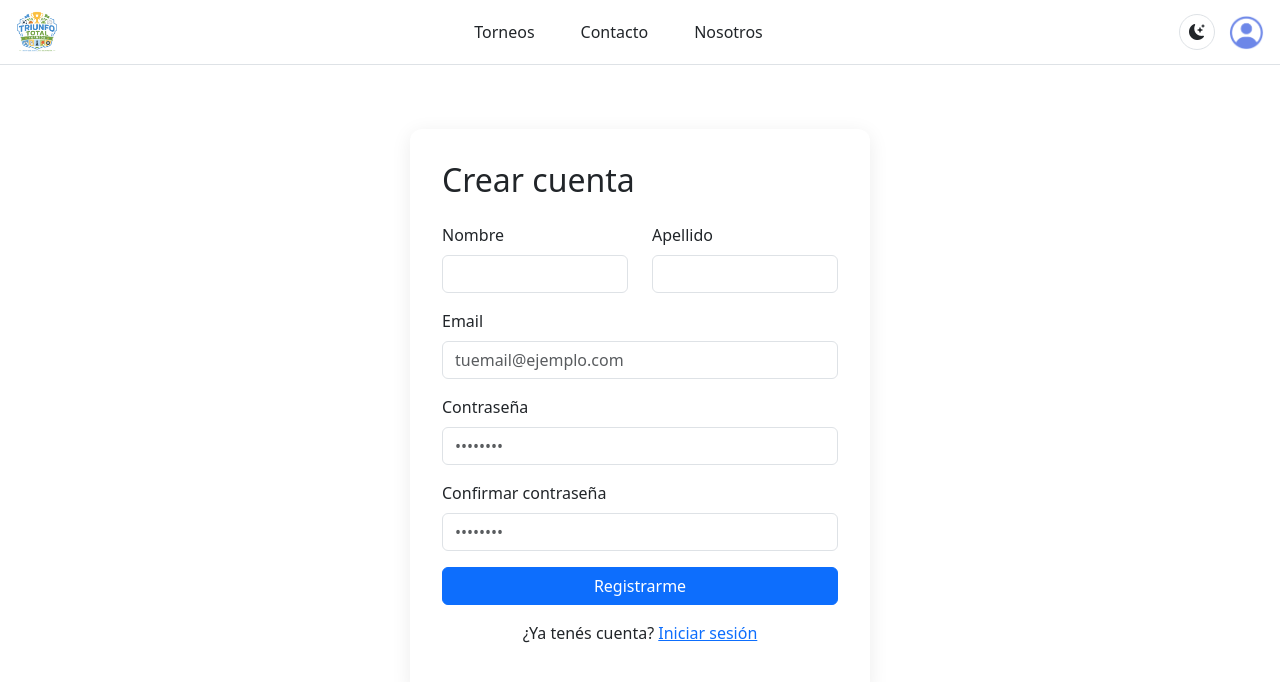
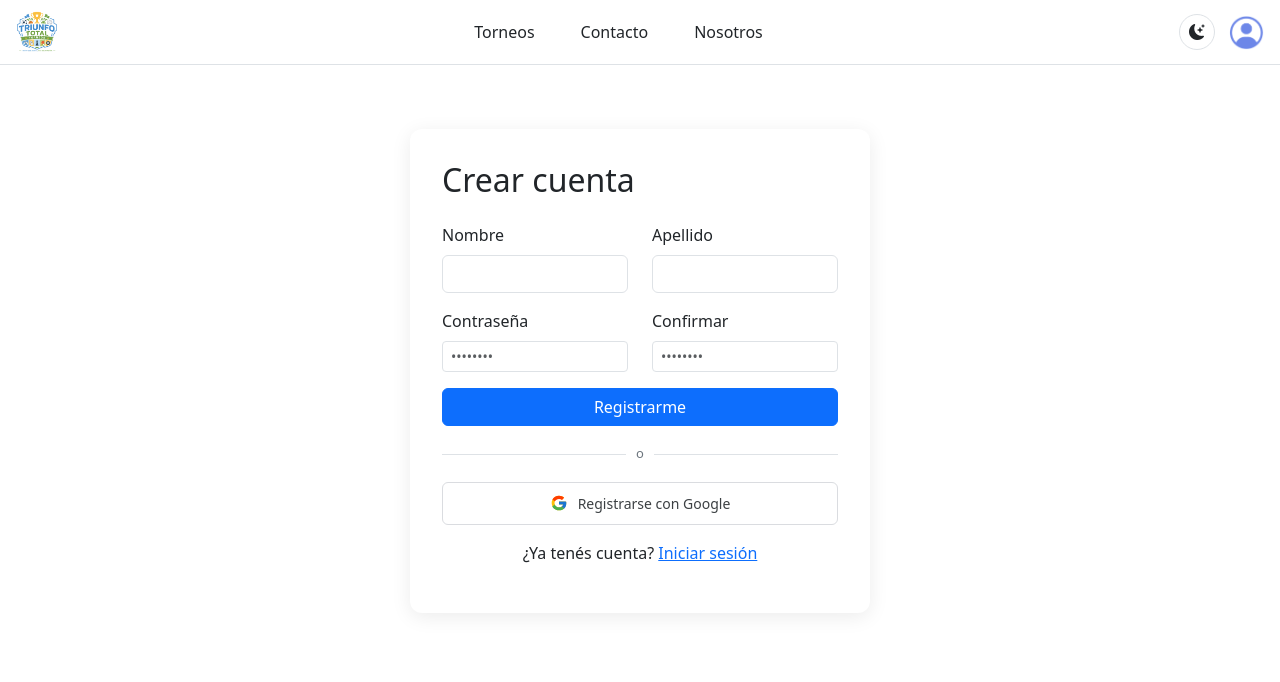
Before and after one commit to MicaelaChans/ByteCraft, a React (Vite) app in the folder TriunfoTotal/: page /register in a window 1280 px wide. Shown: the top 682 px of the page. Built offline with nearby package versions, Linux system fonts and the light colour scheme.

Commit message:
Se agrega boton de google y se corrigen botonoes en login/register

```diff
--- a/TriunfoTotal/src/components/Login.jsx
+++ b/TriunfoTotal/src/components/Login.jsx
@@ -2,6 +2,7 @@ import { useState } from "react";
 import { Link, useNavigate } from "react-router-dom";
 import { useDispatch } from "react-redux";
 import { login } from "../redux/userSlice";
+import GoogleButton from "./partials/GoogleButton";
 import "../css/styles.css";
 
 function Login() {
@@ -124,6 +125,8 @@ function Login() {
             >
               Limpiar
             </button>
+            <div className="auth-divider">o</div>
+            <GoogleButton label="Iniciar sesión con Google" />
           </div>
         </form>
 
--- a/TriunfoTotal/src/components/Register.jsx
+++ b/TriunfoTotal/src/components/Register.jsx
@@ -2,6 +2,7 @@ import { useState } from "react";
 import { Link, useNavigate } from "react-router-dom";
 import { useDispatch } from "react-redux";
 import { login } from "../redux/userSlice";
+import GoogleButton from "./partials/GoogleButton";
 import "../css/styles.css";
 
 function Register() {
@@ -120,25 +121,8 @@ function Register() {
             </div>
           </div>
 
-          <div className="mb-3">
-            <label htmlFor="email" className="form-label">
-              Email
-            </label>
-            <input
-              type="email"
-              id="email"
-              name="email"
-              className={`form-control ${errors.email ? "is-invalid" : ""}`}
-              value={formData.email}
-              onChange={handleChange}
-              placeholder="tuemail@ejemplo.com"
-            />
-            {errors.email && (
-              <div className="invalid-feedback">{errors.email}</div>
-            )}
-          </div>
-
-          <div className="mb-3">
+          <div className="row">
+            <div className="col-6 mb-3">
               <label htmlFor="password" className="form-label">
                 Contraseña
               </label>
@@ -146,7 +130,7 @@ function Register() {
                 type="password"
                 id="password"
                 name="password"
-              className={`form-control ${errors.password ? "is-invalid" : ""}`}
+                className={`form-control form-control-sm ${errors.password ? "is-invalid" : ""}`}
                 value={formData.password}
                 onChange={handleChange}
                 placeholder="••••••••"
@@ -156,15 +140,15 @@ function Register() {
               )}
             </div>
 
-          <div className="mb-3">
+            <div className="col-6 mb-3">
               <label htmlFor="confirmPassword" className="form-label">
-              Confirmar contraseña
+                Confirmar
               </label>
               <input
                 type="password"
                 id="confirmPassword"
                 name="confirmPassword"
-              className={`form-control ${errors.confirmPassword ? "is-invalid" : ""}`}
+                className={`form-control form-control-sm ${errors.confirmPassword ? "is-invalid" : ""}`}
                 value={formData.confirmPassword}
                 onChange={handleChange}
                 placeholder="••••••••"
@@ -173,14 +157,13 @@ function Register() {
                 <div className="invalid-feedback">{errors.confirmPassword}</div>
               )}
             </div>
-
-          {serverError && (
-            <div className="alert alert-danger py-2">{serverError}</div>
-          )}
+          </div>
 
           <button type="submit" className="btn btn-primary w-100" disabled={loading}>
             {loading ? "Creando cuenta..." : "Registrarme"}
           </button>
+          <div className="auth-divider">o</div>
+          <GoogleButton label="Registrarse con Google" />
         </form>
 
         <p className="mt-3 text-center">
--- /dev/null
+++ b/TriunfoTotal/src/components/partials/GoogleButton.jsx
@@ -0,0 +1,61 @@
+import { useDispatch } from "react-redux";
+import { useNavigate } from "react-router-dom";
+import { login } from "../../redux/userSlice";
+
+// Botón de "Continuar con Google".
+// HOY: simula el login (igual que el resto del formulario), para no
+// frenar el desarrollo del resto de la app.
+// FUTURO: cuando tengan el Client ID de Google, acá adentro se reemplaza
+// el mock por la llamada real a Google Identity Services (ver comentario
+// al final del archivo con los pasos).
+function GoogleButton({ label = "Continuar con Google" }) {
+  const dispatch = useDispatch();
+  const navigate = useNavigate();
+
+  function handleGoogleClick() {
+    dispatch(
+      login({
+        nombre: "Usuario Google",
+        email: "usuario.demo@gmail.com",
+        avatar: "/img/login2.png",
+      })
+    );
+    navigate("/profile");
+  }
+
+  return (
+    <button
+      type="button"
+      className="google-btn"
+      onClick={handleGoogleClick}
+    >
+      <svg className="google-btn-icon" viewBox="0 0 48 48" aria-hidden="true">
+        <path fill="#FFC107" d="M43.6 20.5H42V20H24v8h11.3C33.8 32.9 29.3 36 24 36c-6.6 0-12-5.4-12-12s5.4-12 12-12c3.1 0 5.8 1.1 8 3l5.7-5.7C34.6 6.5 29.6 4.5 24 4.5 13.2 4.5 4.5 13.2 4.5 24S13.2 43.5 24 43.5 43.5 34.8 43.5 24c0-1.2-.1-2.4-.4-3.5z"/>
+        <path fill="#FF3D00" d="M6.3 14.7l6.6 4.8C14.6 15.9 18.9 13 24 13c3.1 0 5.8 1.1 8 3l5.7-5.7C34.6 6.5 29.6 4.5 24 4.5c-7.7 0-14.4 4.4-17.7 10.2z"/>
+        <path fill="#4CAF50" d="M24 43.5c5.5 0 10.4-1.9 14.2-5.1l-6.6-5.4c-2 1.5-4.6 2.5-7.6 2.5-5.3 0-9.7-3.1-11.4-7.6l-6.6 5.1C9.5 39 16.2 43.5 24 43.5z"/>
+        <path fill="#1976D2" d="M43.6 20.5H42V20H24v8h11.3c-.7 2.1-2.1 3.9-3.9 5.2l6.6 5.4C41.7 35.9 43.5 30.4 43.5 24c0-1.2-.1-2.4-.4-3.5z"/>
+      </svg>
+      <span>{label}</span>
+    </button>
+  );
+}
+
+export default GoogleButton;
+
+/*
+  PASOS PARA CUANDO CONECTEMOS LA API REAL DE GOOGLE:
+  1. Agregar el script de Google en index.html:
+     <script src="https://accounts.google.com/gsi/client" async defer></script>
+  2. Reemplazar handleGoogleClick por algo como:
+     window.google.accounts.id.initialize({
+       client_id: "TU_CLIENT_ID.apps.googleusercontent.com",
+       callback: (response) => {
+         // response.credential es un JWT firmado por Google
+         // hay que mandarlo al backend (PHP) para que lo valide
+         // contra la API de Google y devuelva los datos del usuario
+       },
+     });
+     window.google.accounts.id.prompt();
+  3. En PHP, verificar el token con la librería oficial de Google
+     (google/apiclient) antes de crear la sesión del usuario.
+*/
--- a/TriunfoTotal/src/css/styles.css
+++ b/TriunfoTotal/src/css/styles.css
@@ -658,6 +658,23 @@ body {
   box-shadow: 0 4px 20px rgba(0, 0, 0, 0.08);
 }
 
+.form-actions {
+  display: flex;
+  flex-wrap: wrap;
+  gap: 12px;
+  margin-top: 8px;
+}
+
+.form-actions .btn {
+  flex: 1;
+}
+
+.form-actions .auth-divider,
+.form-actions .google-btn {
+  flex-basis: 100%;
+  margin: 0;
+}
+
 /* REGISTER */
 
 .register-page {
@@ -673,6 +690,58 @@ body {
   border-radius: 12px;
   padding: 2rem;
   box-shadow: 0 4px 20px rgba(0, 0, 0, 0.08);
+}
+
+/* GOOGLE BUTTON */
+
+.auth-divider {
+  display: flex;
+  align-items: center;
+  gap: 10px;
+  margin: 18px 0;
+  color: #6c757d;
+  font-size: 13px;
+}
+
+.auth-divider::before,
+.auth-divider::after {
+  content: "";
+  flex: 1;
+  height: 1px;
+  background-color: var(--bs-border-color);
+}
+
+.google-btn {
+  display: flex;
+  align-items: center;
+  justify-content: center;
+  gap: 10px;
+  width: 100%;
+  padding: 10px 16px;
+  background-color: #fff;
+  border: 1px solid #dadce0;
+  border-radius: 6px;
+  font-size: 14px;
+  font-weight: 500;
+  color: #3c4043;
+  cursor: pointer;
+  transition: background-color 0.2s, box-shadow 0.2s;
+}
+
+.google-btn:hover {
+  background-color: #f7f8f8;
+  box-shadow: 0 1px 3px rgba(0, 0, 0, 0.1);
+}
+
+.google-btn-icon {
+  width: 18px;
+  height: 18px;
+}
+
+[data-bs-theme="dark"] .google-btn {
+  background-color: var(--bs-secondary-bg);
+  border-color: var(--bs-border-color);
+  color: var(--bs-body-color);
 }
 
 /* PROFILE */
```
Also changed, not shown: 1 other file (tests, documents, lock files or other folders). Lines whose indentation alone changed are shown as unchanged.
